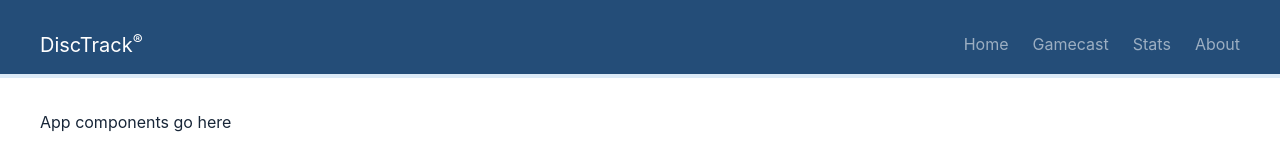
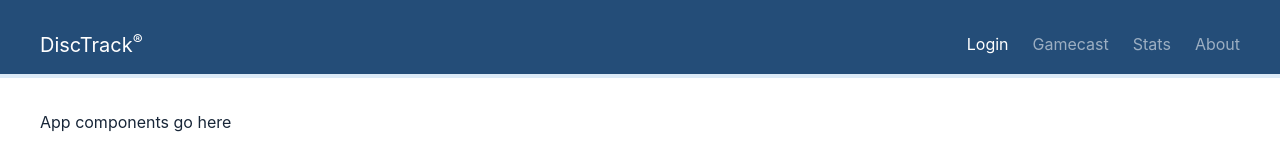
Before and after one commit to bombxark27/startup, a React (Vite) app: page / in a window 1280 px wide. Shown: the top 160 px of the page. Built offline with nearby package versions, Linux system fonts and the light colour scheme.

Commit message:
navlinks

```diff
--- a/src/app.jsx
+++ b/src/app.jsx
@@ -19,24 +19,16 @@ export default function App() {
           </div>
           <menu className="navbar-nav flex-row gap-4">
             <li className="nav-item">
-              <a className="nav-link" href="index.html">
-                Home
-              </a>
+              <NavLink className='nav-link' to=''>Login</NavLink>
             </li>
             <li className="nav-item">
-              <a className="nav-link" href="gamecast.html">
-                Gamecast
-              </a>
+              <NavLink className='nav-link' to='gamecast'>Gamecast</NavLink>
             </li>
             <li className="nav-item">
-              <a className="nav-link" href="stats.html">
-                Stats
-              </a>
+              <NavLink className='nav-link' to='stats'>Stats</NavLink>
             </li>
             <li className="nav-item">
-              <a className="nav-link" href="about.html">
-                About
-              </a>
+              <NavLink className='nav-link' to='about'>About</NavLink>
             </li>
           </menu>
         </nav>
```
